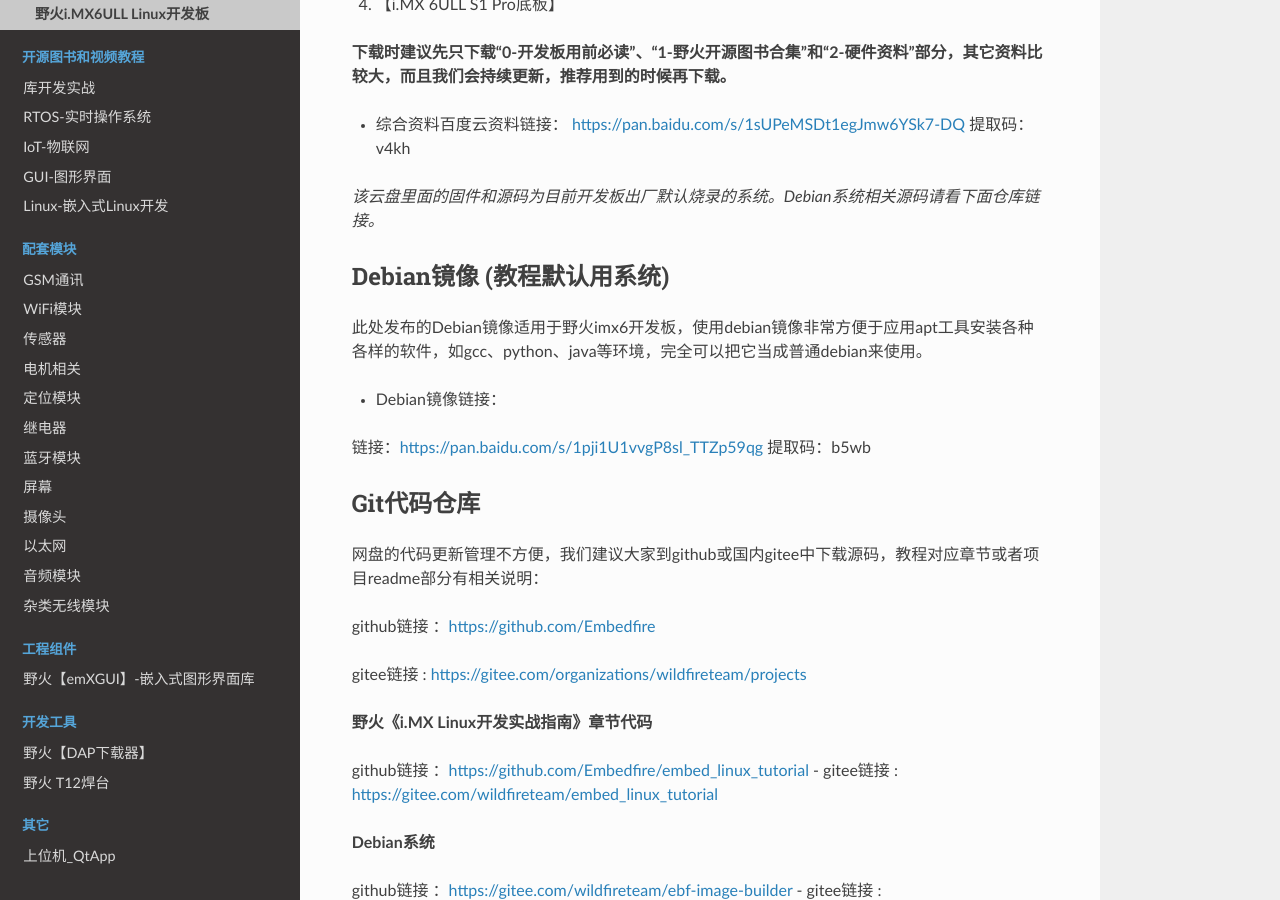
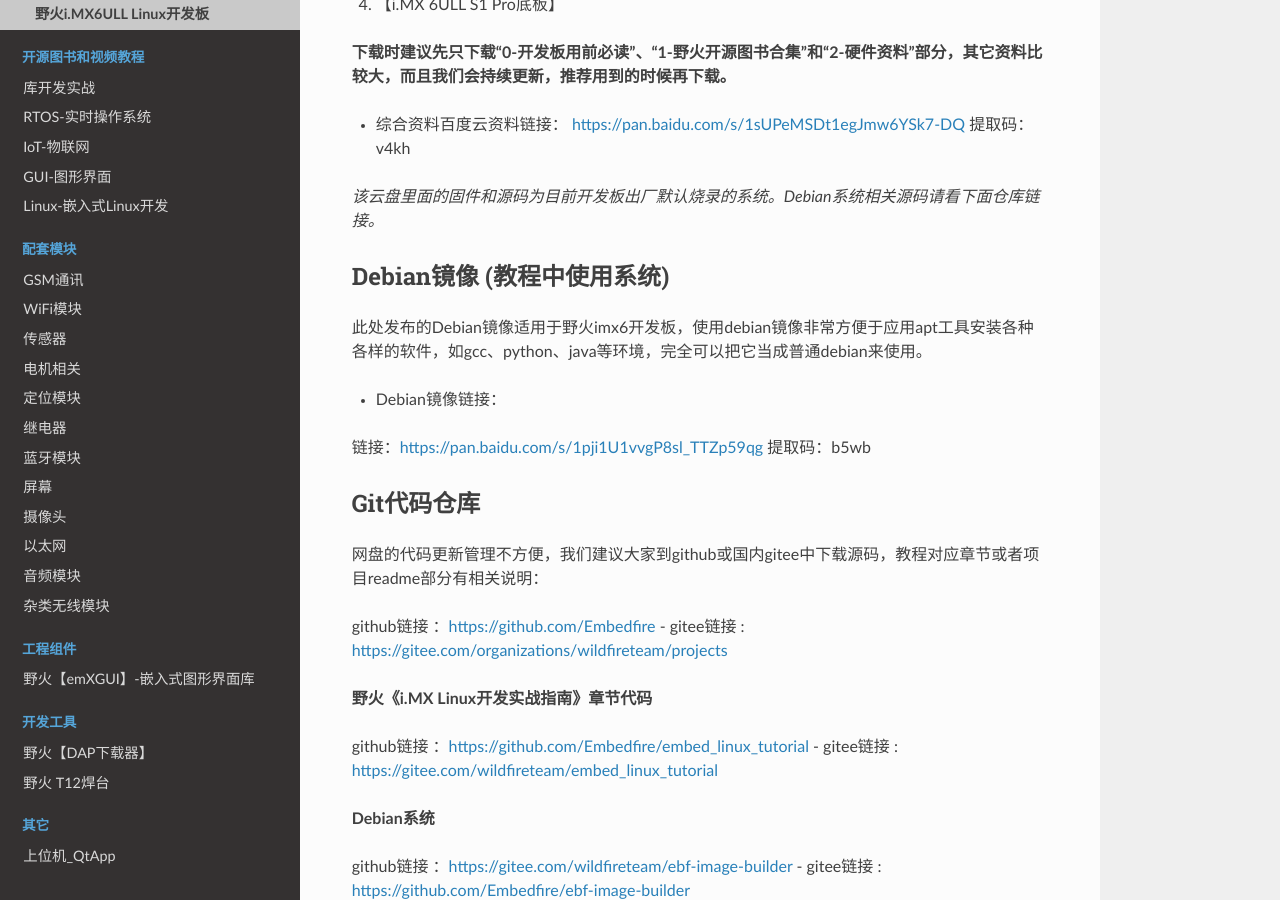
Before and after one commit to Embedfire/ebf_products, a Sphinx documentation site: the page built from documentation/linux/ebf_i.mx6ull.rst, in a window 1280 px wide and 900 px high, scrolled down 605 px. Built offline with Sphinx 7.4.7 and the Read the Docs theme 2.0.0, drawn with Linux system fonts in a browser that asks for light colours; pages that are not in the unit, such as notebooks, are missing from menus.

Commit message:
Update ebf_i.mx6ull.rst

```diff
--- a/documentation/linux/ebf_i.mx6ull.rst
+++ b/documentation/linux/ebf_i.mx6ull.rst
@@ -31,7 +31,7 @@
 *该云盘里面的固件和源码为目前开发板出厂默认烧录的系统。Debian系统相关源码请看下面仓库链接。*
 
 
-Debian镜像 (教程默认用系统)
+Debian镜像 (教程中使用系统)
 -----------
 此处发布的Debian镜像适用于野火imx6开发板，使用debian镜像非常方便于应用apt工具安装各种各样的软件，如gcc、python、java等环境，完全可以把它当成普通debian来使用。
 
@@ -47,9 +47,8 @@
 ----------------------
 网盘的代码更新管理不方便，我们建议大家到github或国内gitee中下载源码，教程对应章节或者项目readme部分有相关说明：
 
-github链接 ：https://github.com/Embedfire
+github链接 ：https://github.com/Embedfire  -  gitee链接  : https://gitee.com/organizations/wildfireteam/projects
 
-gitee链接  : https://gitee.com/organizations/wildfireteam/projects
 
 
 **野火《i.MX Linux开发实战指南》章节代码**
@@ -57,11 +56,10 @@
 github链接 ：https://github.com/Embedfire/embed_linux_tutorial  -  gitee链接  : https://gitee.com/wildfireteam/embed_linux_tutorial
 
 
+
 **Debian系统**
 
-
 github链接 ：https://gitee.com/wildfireteam/ebf-image-builder  -  gitee链接  : https://github.com/Embedfire/ebf-image-builder
-
 
 -  野火QtApp桌面源码
 
@@ -74,6 +72,7 @@
 -  野火Linux内核源码
 
 github链接 ：https://github.com/Embedfire/ebf-buster-linux     -   gitee链接  : https://gitee.com/wildfireteam/ebf-buster-linux
+
 
 
 
```
